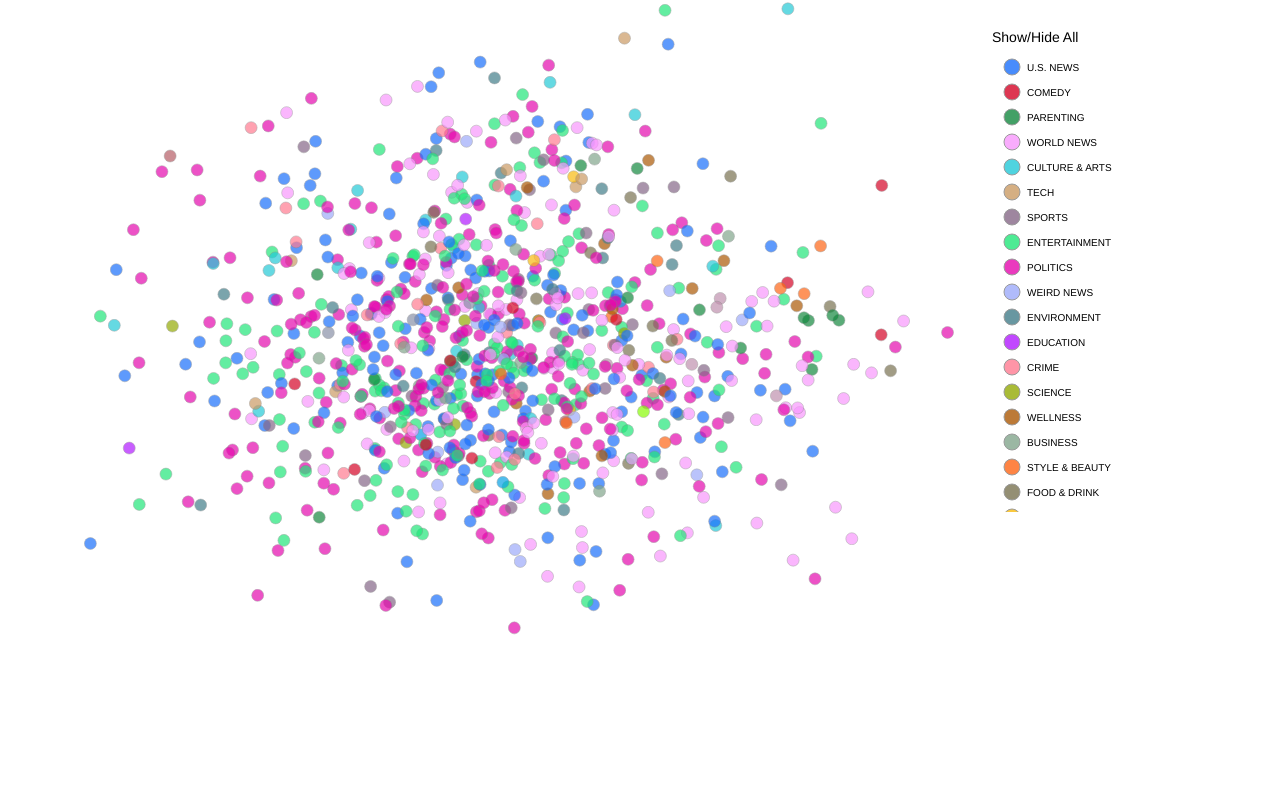
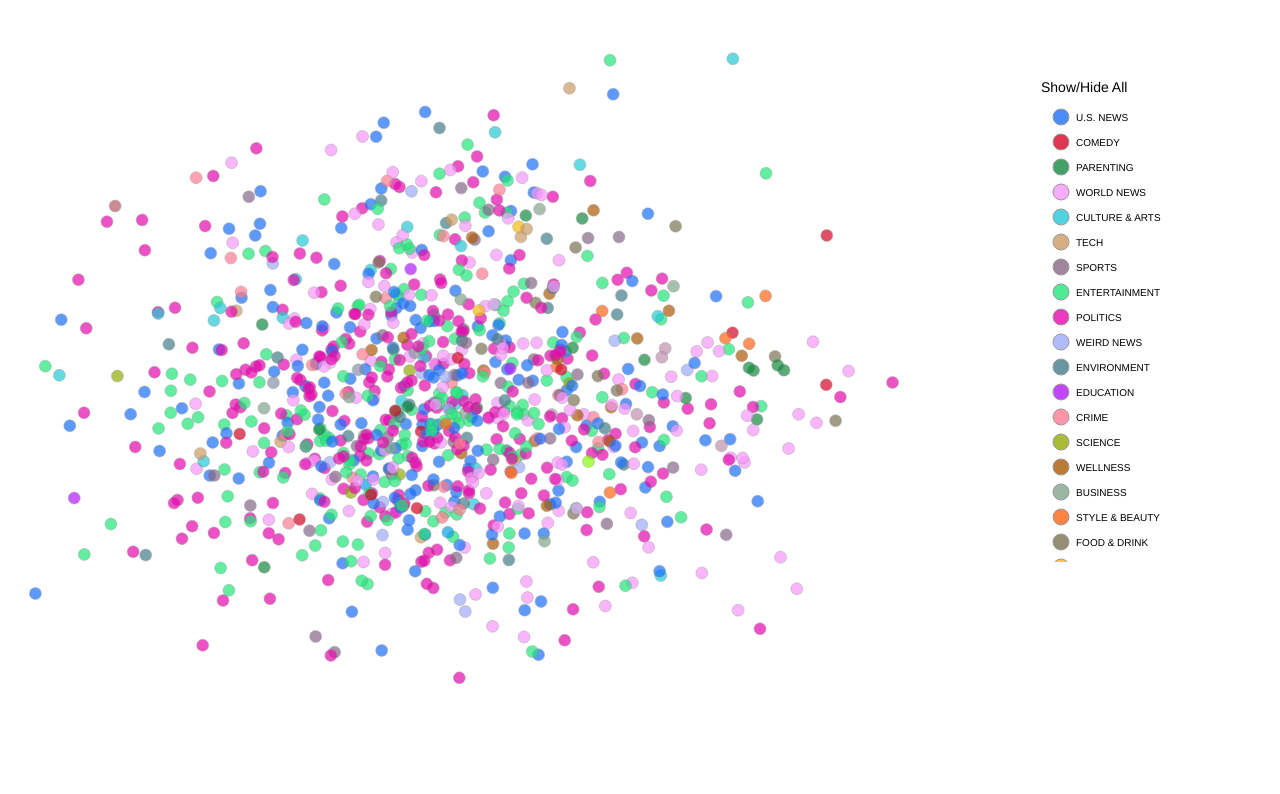
Before and after one commit to mae5357/nlp-news-vis, a plain HTML site: page app/index.html in a window 1280 px wide. Shown: the part 58-852 px from the top of the page. Drawn offline with nearby package versions, Linux system fonts and the light colour scheme.

Commit message:
jcody.GithubPages
- quick css cleanup

```diff
--- a/app/css/visualization.css
+++ b/app/css/visualization.css
@@ -3,10 +3,14 @@
     padding-left: 50px;
 }
 
+.container {
+    min-width: 1300px;
+}
+
 #chart-container {
     display: flex;
     justify-content: space-between;
-    margin-top: 50px;
+    margin-top: 100px;
 }
 
 #plot-container {
--- a/app/index.html
+++ b/app/index.html
@@ -69,7 +69,7 @@
   </div>
 </nav>
 
-<div class="container">
+<div class="container container-md">
 
   <div id="data-spinner" class="spinner-border" role="status"></div>
 
```
